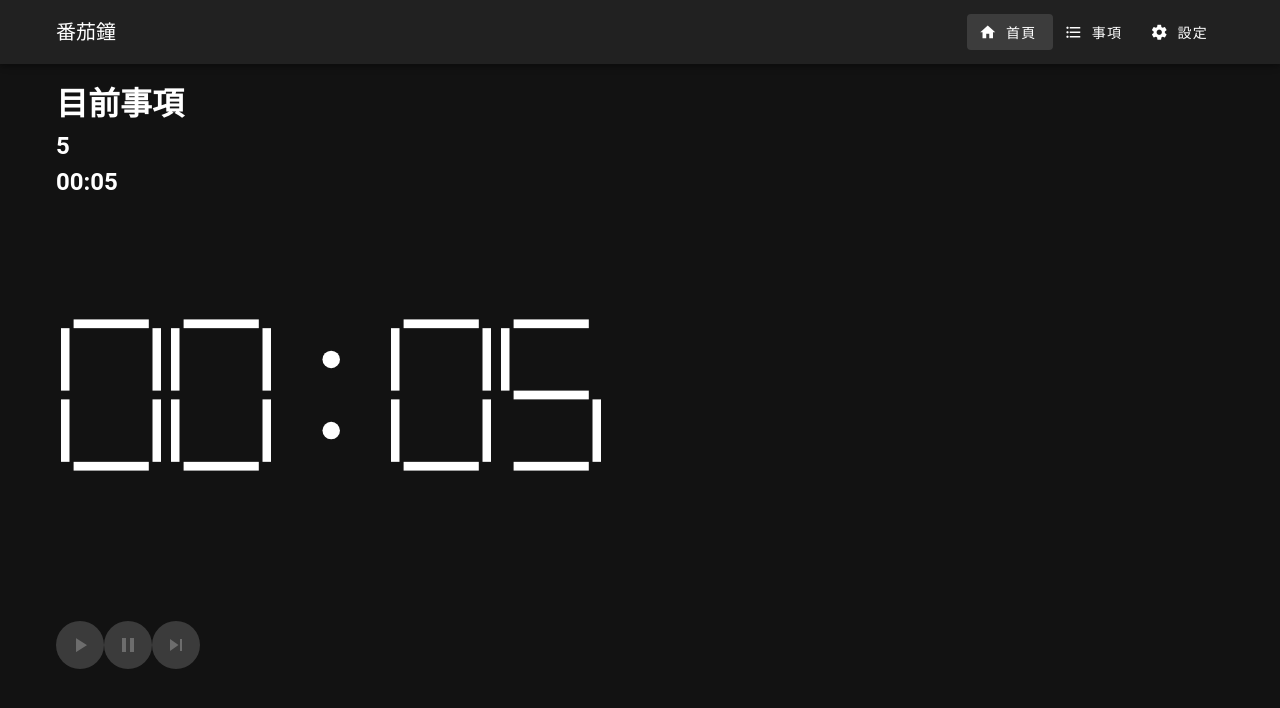
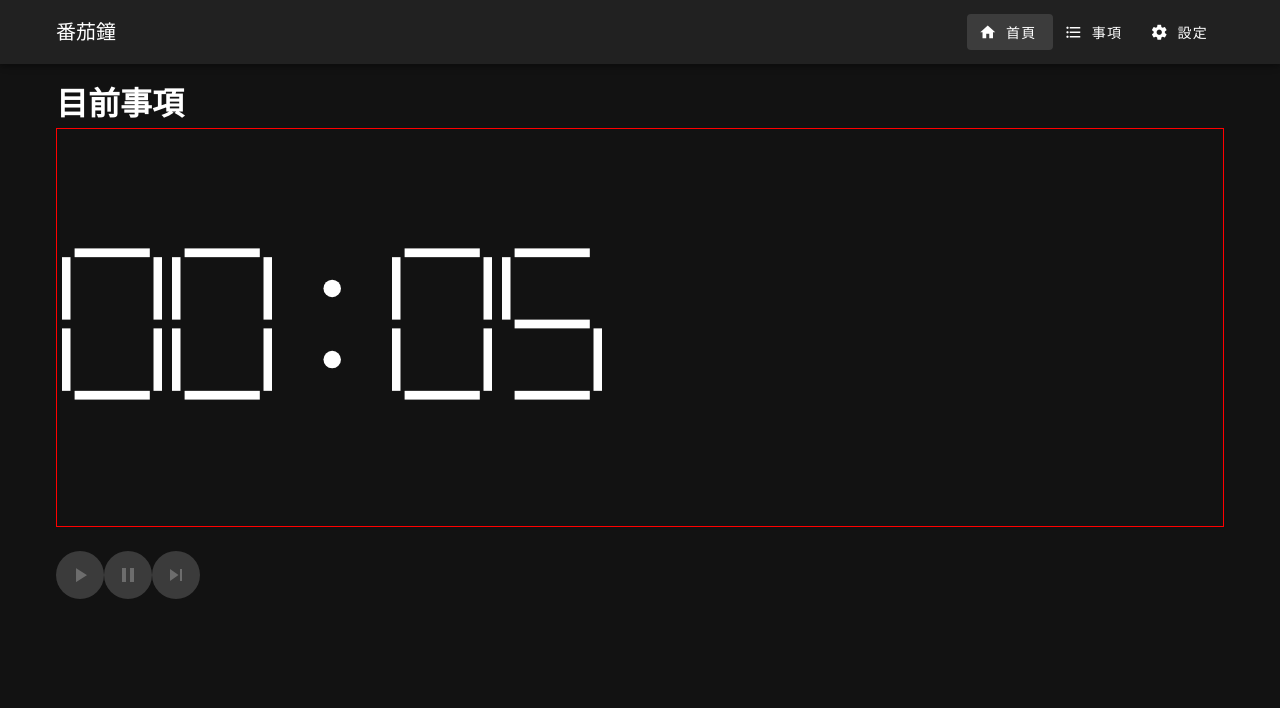
Before and after one commit to BobKuo/20250612, a Vue app: page / in a window 1280 px wide. Shown: the top 708 px of the page. Built offline with nearby package versions, Linux system fonts and the light colour scheme; a small style sheet from the web is missing.

Commit message:
改首頁

```diff
--- a/src/views/HomeView.vue
+++ b/src/views/HomeView.vue
@@ -3,10 +3,13 @@
     <v-row>
       <v-col cols="12">
         <h1>目前事項</h1>
+        <span v-for="(item,i) in list.items" :key="i">{{ item.text }} => </span>
         <h2>{{ list.currentItem }}</h2>
-        <h2>{{ list.timeleft }}</h2>
-        <h2>{{ timeLeftText }}</h2>
-        <DigitNumber v-for="(data, i) in timeLeftText" :key="i" color="white" :data="data" />
+        <!-- <h2>{{ list.timeleft }}</h2> -->
+        <!-- <h2>{{ timeLeftText }}</h2> -->
+        <div style="border: 1px solid red;">
+          <DigitNumber v-for="(data, i) in timeLeftText" :key="i" color="white" :data="data" />
+        </div>
       </v-col>
       <v-col cols="12">
         <!--
```
